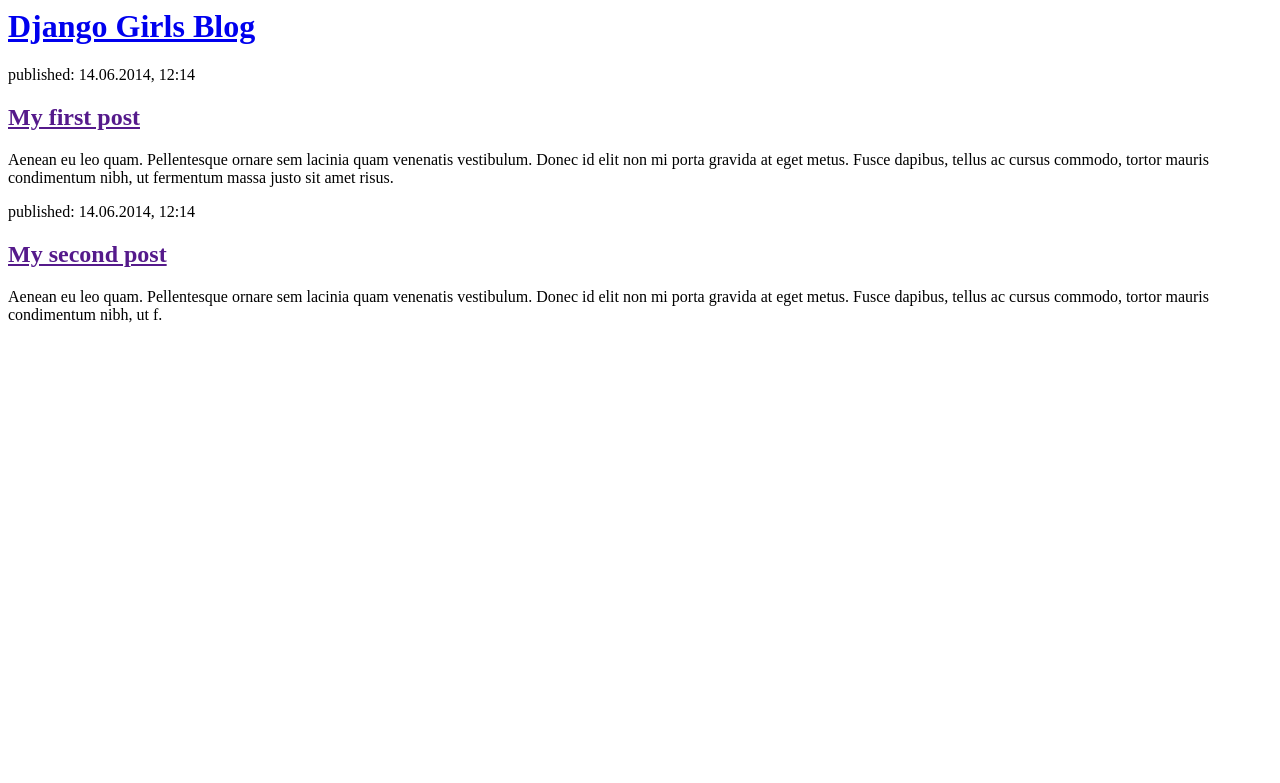
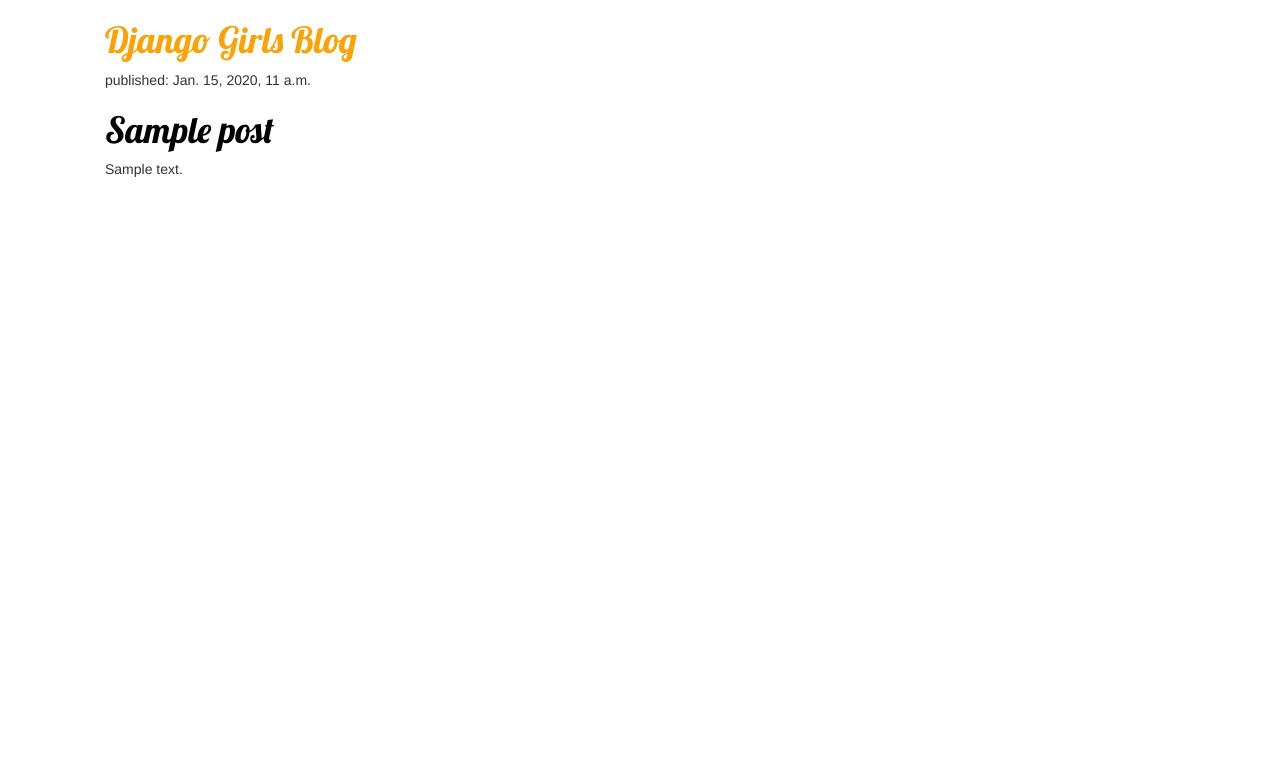
Before and after one commit to juanbuades/djangoGirls, a Django app: page / in a window 1280 px wide. Shown: the top 783 px of the page. Run offline with Django 3.2, Linux system fonts and the light colour scheme; tables that the repository leaves empty hold one stand-in row (values such as "Sample post"); some libraries are stand-ins or nearby versions.

Commit message:
css y templates

```diff
--- /dev/null
+++ b/blog/static/css/blog.css
@@ -0,0 +1,52 @@
+h1 a {
+    color: #FCA205;
+}
+body {
+    padding-left: 105px;
+}
+.page-header {
+    background-color: #ff9400;
+    margin-top: 0;
+    padding: 20px 20px 20px 40px;
+}
+
+.page-header h1, .page-header h1 a, .page-header h1 a:visited, .page-header h1 a:active {
+    color: #ffffff;
+    font-size: 36pt;
+    text-decoration: none;
+}
+
+.content {
+    margin-left: 40px;
+}
+
+h1, h2, h3, h4 {
+    font-family: 'Lobster', cursive;
+}
+
+.date {
+    color: #828282;
+}
+
+.save {
+    float: right;
+}
+
+.post-form textarea, .post-form input {
+    width: 100%;
+}
+
+.top-menu, .top-menu:hover, .top-menu:visited {
+    color: #ffffff;
+    float: right;
+    font-size: 26pt;
+    margin-right: 20px;
+}
+
+.post {
+    margin-bottom: 70px;
+}
+
+.post h1 a, .post h1 a:visited {
+    color: #000000;
+}
--- a/blog/templates/blog/post_list.html
+++ b/blog/templates/blog/post_list.html
@@ -1,22 +1,23 @@
+{% load static %}
 <html>
     <head>
         <title>Django Girls blog</title>
+        <link href="//fonts.googleapis.com/css?family=Lobster&subset=latin,latin-ext" rel="stylesheet" type="text/css">
+        <link rel="stylesheet" href="//maxcdn.bootstrapcdn.com/bootstrap/3.2.0/css/bootstrap.min.css">
+        <link rel="stylesheet" href="//maxcdn.bootstrapcdn.com/bootstrap/3.2.0/css/bootstrap-theme.min.css">
+        <link rel="stylesheet" href="{% static 'css/blog.css' %}">
     </head>
     <body>
         <div>
             <h1><a href="/">Django Girls Blog</a></h1>
         </div>
 
-        <div>
-            <p>published: 14.06.2014, 12:14</p>
-            <h2><a href="">My first post</a></h2>
-            <p>Aenean eu leo quam. Pellentesque ornare sem lacinia quam venenatis vestibulum. Donec id elit non mi porta gravida at eget metus. Fusce dapibus, tellus ac cursus commodo, tortor mauris condimentum nibh, ut fermentum massa justo sit amet risus.</p>
+        {% for post in posts %}
+        <div class="post">
+            <p>published: {{ post.published_date }}</p>
+            <h1><a href="">{{ post.title }}</a></h1>
+            <p>{{ post.text|linebreaksbr }}</p>
         </div>
-
-        <div>
-            <p>published: 14.06.2014, 12:14</p>
-            <h2><a href="">My second post</a></h2>
-            <p>Aenean eu leo quam. Pellentesque ornare sem lacinia quam venenatis vestibulum. Donec id elit non mi porta gravida at eget metus. Fusce dapibus, tellus ac cursus commodo, tortor mauris condimentum nibh, ut f.</p>
-        </div>
+        {% endfor %}
     </body>
 </html>
--- a/blog/urls.py
+++ b/blog/urls.py
@@ -1,6 +1,6 @@
-from django.conf.urls import url
+from django.urls import re_path
 from . import views
 
 urlpatterns = [
-    url(r'^$', views.post_list, name='post_list'),
+    re_path(r'^$', views.post_list, name='post_list'),
 ]
--- a/blog/views.py
+++ b/blog/views.py
@@ -1,5 +1,8 @@
 from django.shortcuts import render
+from django.utils import timezone
+from .models import Post
 
 # Create your views here.
 def post_list(request):
-    return render(request, 'blog/post_list.html', {})
+    posts = Post.objects.order_by('published_date')
+    return render(request, 'blog/post_list.html', {'posts': posts})
--- a/mysite/urls.py
+++ b/mysite/urls.py
@@ -1,9 +1,9 @@
 
 from django.contrib import admin
-from django.conf.urls import include, url
-from django.urls import path
+
+from django.urls import path, include, re_path
 
 urlpatterns = [
     path('admin/', admin.site.urls),
-    url(r'', include('blog.urls')),
+    re_path(r'', include('blog.urls')),
 ]
```
